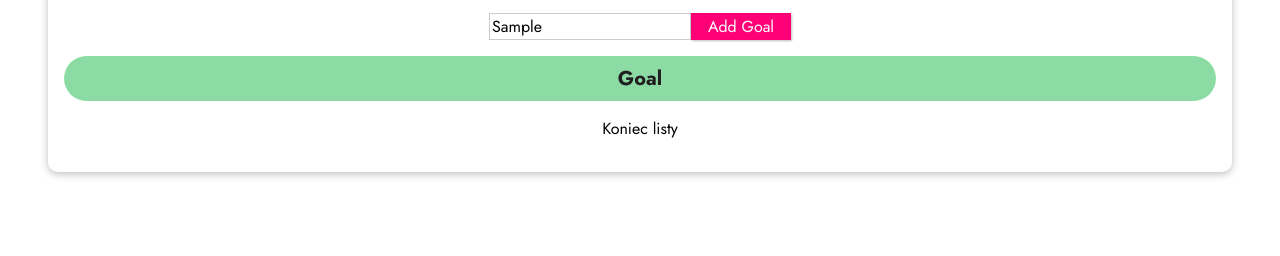
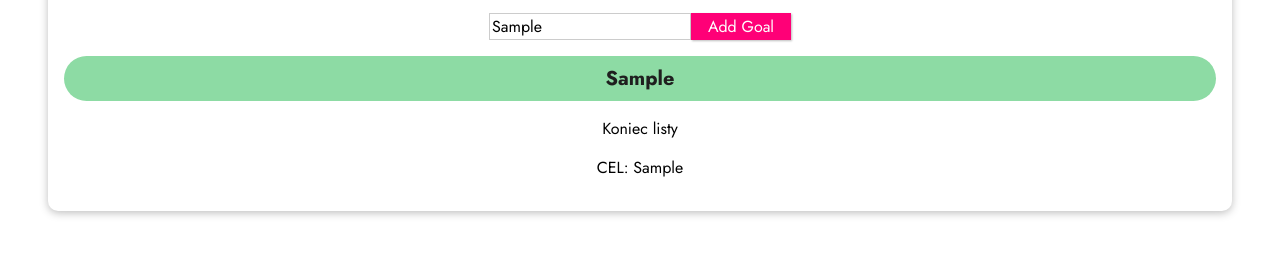
Before and after one commit to neertoon/vue-03-conditional-render, a plain HTML site: page index.html in a window 1280 px wide. Both pictures are taken after typing "Sample" into the empty fields and a click on the button "Add Goal". Shown: the part 286-542 px from the top of the page. Drawn offline with nearby package versions, Linux system fonts and the light colour scheme.

Commit message:
!! v-for - element in tablica. Generowanie iterowanej zawartości

```diff
--- a/index.html
+++ b/index.html
@@ -22,9 +22,13 @@
       <button @click="addGoal">Add Goal</button>
       <p v-if="goals.length === 0">No goals have been added yet - please start adding some!</p>
       <ul v-else>
-        <li>Goal</li>
+        <li v-for="goal in goals">{{ goal }}</li>
       </ul>
       <p v-show="goals.length > 0">Koniec listy</p>
+
+      <p v-for="goal in goals">
+        <span>CEL: {{ goal }}</span>
+      </p>
     </section>
   </body>
 </html>
```
